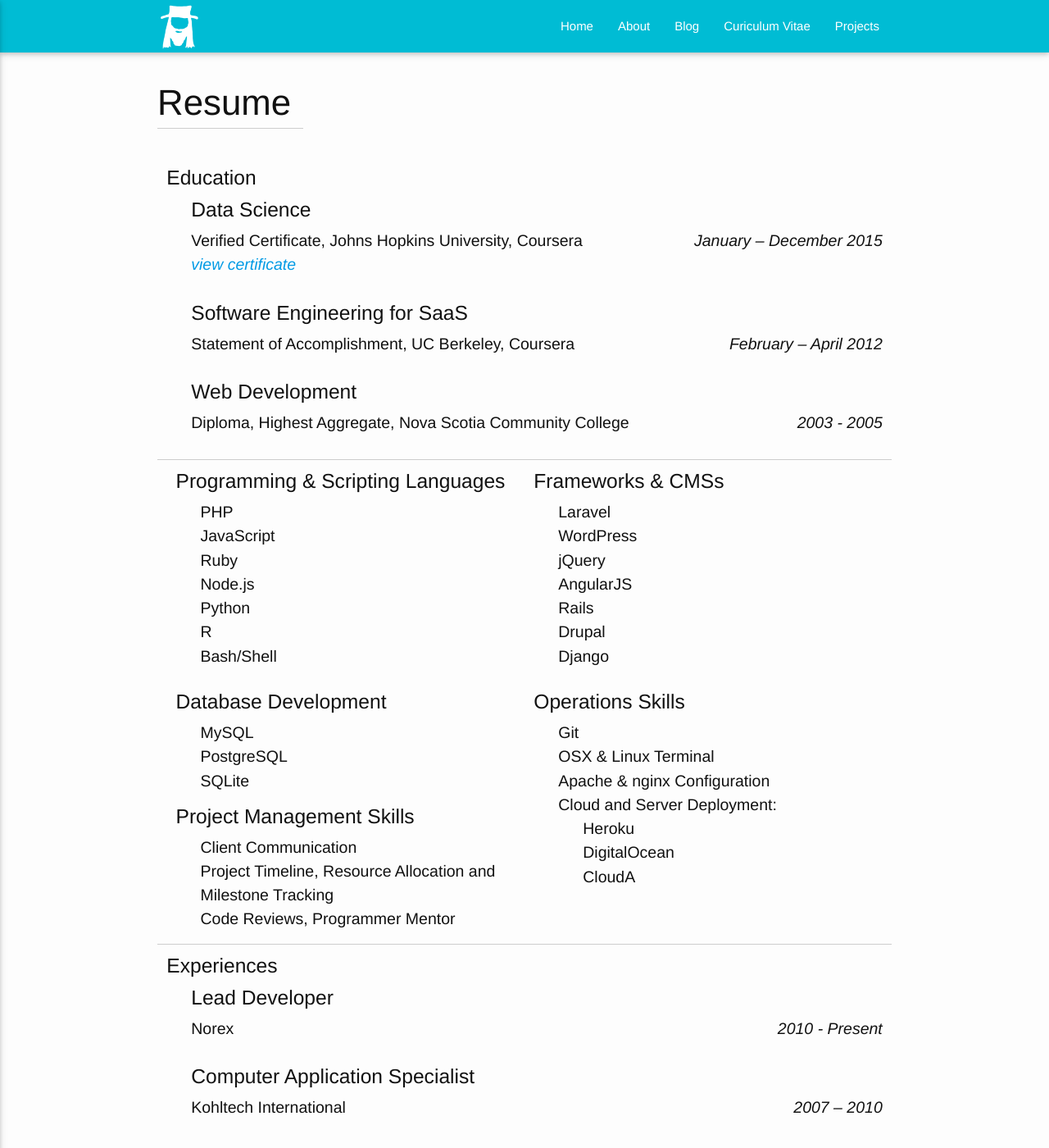
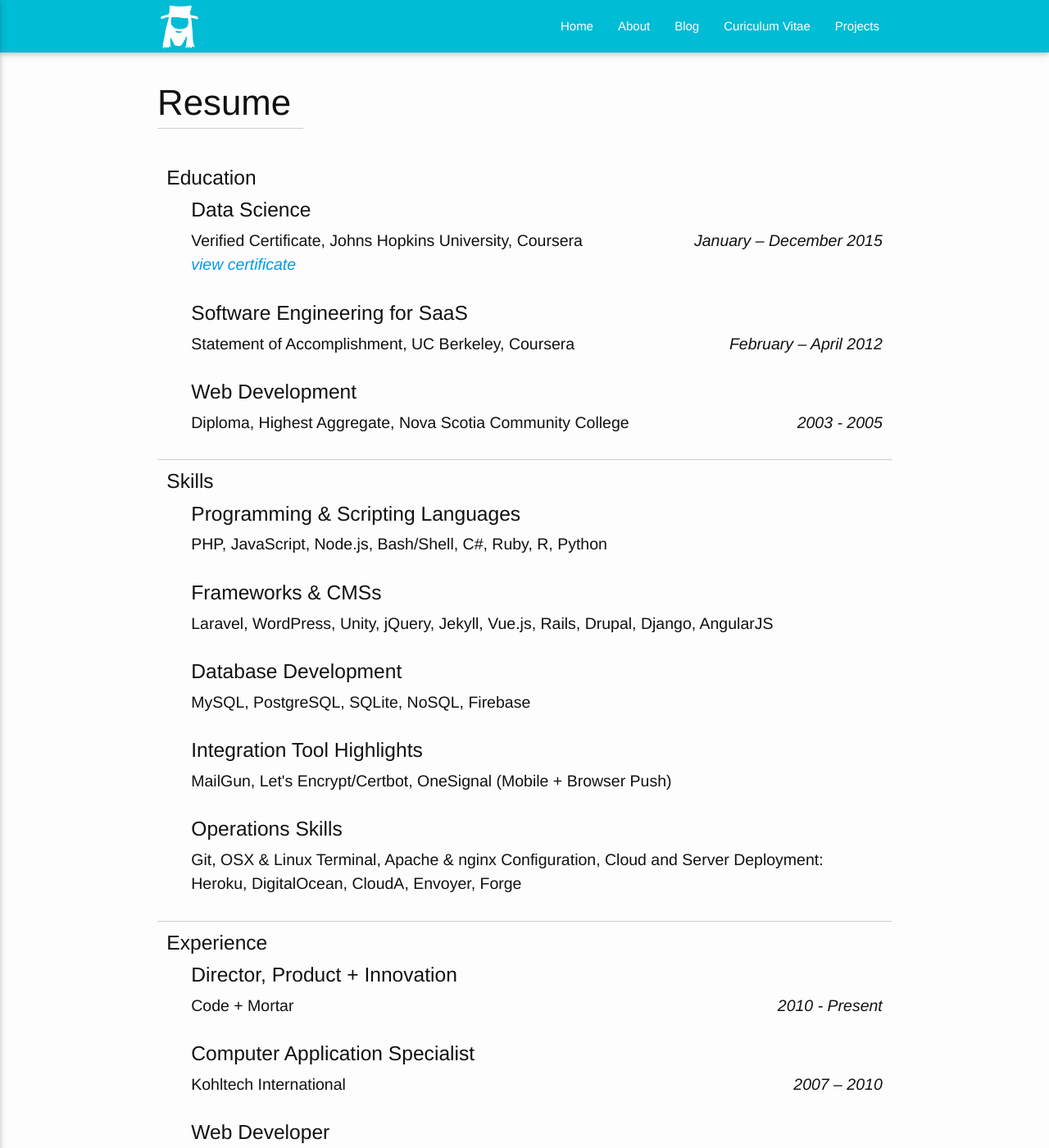
Before and after one commit to webbtj/webbtj.github.io, a Jekyll site: the page built from resume.html, in a window 1280 px wide and 1400 px high. Shown: the whole window at 82% size. Built offline with Jekyll 4.4.1, drawn with Linux system fonts in a browser that asks for light colours; nearby versions of some CDN libraries.

Commit message:
cv update

```diff
--- a/resume.html
+++ b/resume.html
@@ -43,76 +43,78 @@ hidden: true
   </ul>
 </div>
 
-<div class="col s12">
-  <div class="col s12 l6 resume-list">
+<div class="col s12 list-item">
+  <h5>Skills</h5>
+  <ul>
+    <li>
       <h5>Programming &amp; Scripting Languages</h5>
-      <ul>
-        <li>PHP</li>
-        <li>JavaScript</li>
-        <li>Ruby</li>
-        <li>Node.js</li>
-        <li>Python</li>
-        <li>R</li>
-        <li>Bash/Shell</li>
-      </ul>
-  </div>
-
-  <div class="col s12 l6 resume-list">
-    <h5>Frameworks &amp; CMSs</h5>
-    <ul>
-      <li>Laravel</li>
-      <li>WordPress</li>
-      <li>jQuery</li>
-      <li>AngularJS</li>
-      <li>Rails</li>
-      <li>Drupal</li>
-      <li>Django</li>
-    </ul>
-  </div>
+      <p>
+        PHP,
+        JavaScript,
+        Node.js,
+        Bash/Shell,
+        C#,
+        Ruby,
+        R,
+        Python
+      </p>
+    </li>
+    <li>
+        <h5>Frameworks &amp; CMSs</h5>
+        <p>
+          Laravel,
+          WordPress,
+          Unity,
+          jQuery,
+          Jekyll,
+          Vue.js,
+          Rails,
+          Drupal,
+          Django,
+          AngularJS
+        </p>
+    </li>
+    <li>
+        <h5>Database Development</h5>
+        <p>
+          MySQL,
+          PostgreSQL,
+          SQLite,
+          NoSQL, Firebase
+        </p>
+    </li>
+    <li>
+        <h5>Integration Tool Highlights</h5>
+        <p>
+          MailGun,
+          Let's Encrypt/Certbot,
+          OneSignal (Mobile + Browser Push)
+        </p>
+    </li>
+    <li>
+        <h5>Operations Skills</h5>
+        <p>
+            Git,
+            OSX &amp; Linux Terminal,
+            Apache &amp; nginx Configuration,
+            Cloud and Server Deployment:
+            Heroku,
+            DigitalOcean,
+            CloudA,
+            Envoyer,
+            Forge
+        </p>
+    </li>
+  </ul>
 </div>
 
 <div class="col s12 list-item">
-  <div class="col s12 l6 resume-list">
-    <h5>Database Development</h5>
-    <ul>
-      <li>MySQL</li>
-      <li>PostgreSQL</li>
-      <li>SQLite</li>
-    </ul>
-
-    <h5>Project Management Skills</h5>
-    <ul>
-      <li>Client Communication</li>
-      <li>Project Timeline, Resource Allocation and Milestone Tracking</li>
-      <li>Code Reviews, Programmer Mentor</li>
-    </ul>
-  </div>
-
-  <div class="col s12 l6 resume-list">
-    <h5>Operations Skills</h5>
-    <ul>
-      <li>Git</li>
-      <li>OSX &amp; Linux Terminal</li>
-      <li>Apache &amp; nginx Configuration</li>
-      <li>
-        Cloud and Server Deployment:
-        <ul>
-          <li>Heroku</li>
-          <li>DigitalOcean</li>
-          <li>CloudA</li>
-        </ul>
-      </li>
-    </ul>
-  </div>
-</div>
-
-<div class="col s12 list-item">
-  <h5>Experiences</h5>
+  <h5>Experience</h5>
   <ul>
     <li>
-      <h5>Lead Developer</h5>
+      <h5>Director, Product + Innovation</h5>
       <p>
-        Norex
+        Code + Mortar
         <span class="right">
           <em>2010 - Present</em>
         </span>
```
Also changed, not shown: _layouts/cv.html (+7 -3 lines), cv.md (+33 -29 lines).
